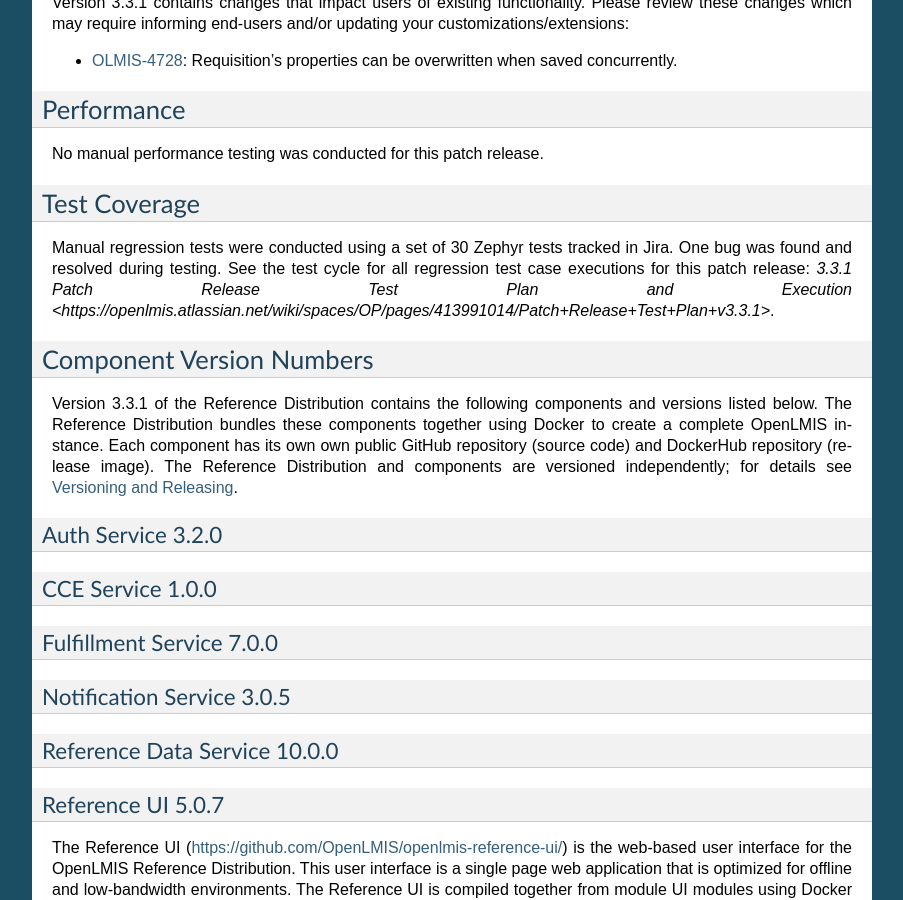
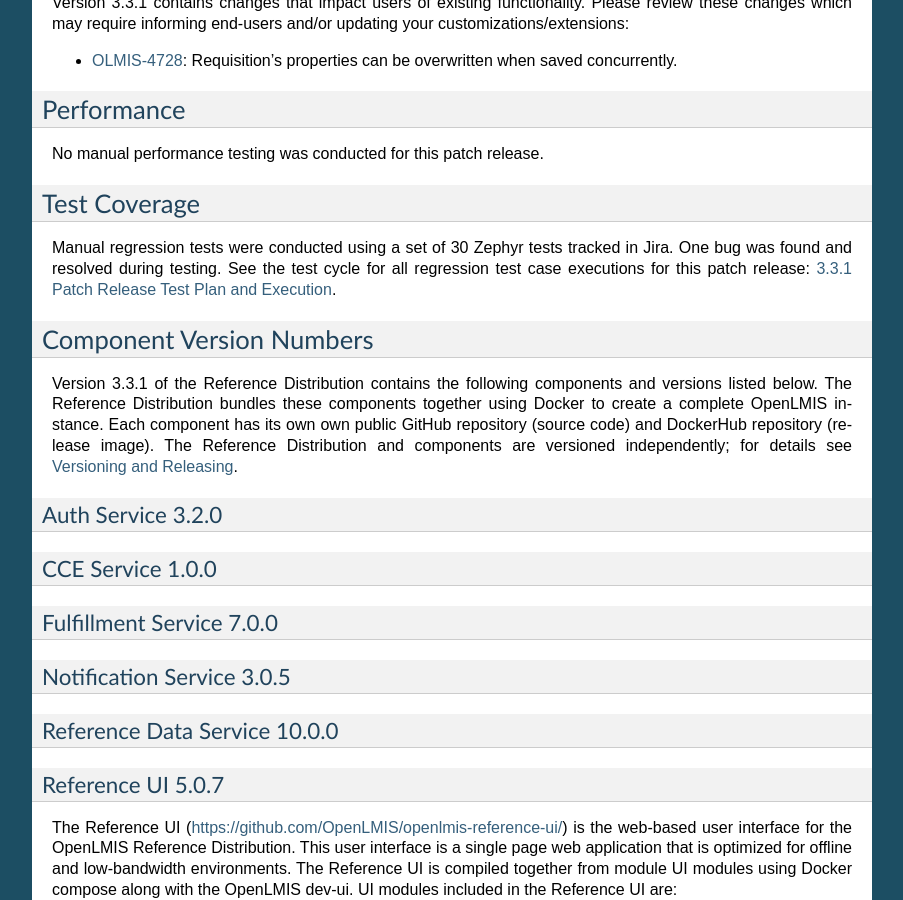
Before and after one commit to OpenLMIS/openlmis-ref-distro, a Sphinx documentation site: the page built from docs/source/releases/openlmis-ref-distro-v3.3.1.rst, in a window 1280 px wide and 900 px high, scrolled down 1184 px. Shown: the whole window, without its empty margins (198-1101 px from the left). Built offline with Sphinx 7.4.7, drawn with Linux system fonts in a browser that asks for light colours; pages that are not in the unit, such as notebooks, are missing from menus.

Commit message:
Update link to test plan

```diff
--- a/docs/source/releases/openlmis-ref-distro-v3.3.1.rst
+++ b/docs/source/releases/openlmis-ref-distro-v3.3.1.rst
@@ -80,7 +80,7 @@
 Manual regression tests were conducted using a set of 30 Zephyr tests tracked in Jira. One bug was
 found and resolved during testing.
 See the test cycle for all regression test case executions for this patch release: `3.3.1 Patch Release Test Plan and Execution
-<https://openlmis.atlassian.net/wiki/spaces/OP/pages/413991014/Patch+Release+Test+Plan+v3.3.1>`.
+<https://openlmis.atlassian.net/wiki/spaces/OP/pages/413991014/Patch+Release+Test+Plan+v3.3.1>`_.
 
 Component Version Numbers
 ========================
```
